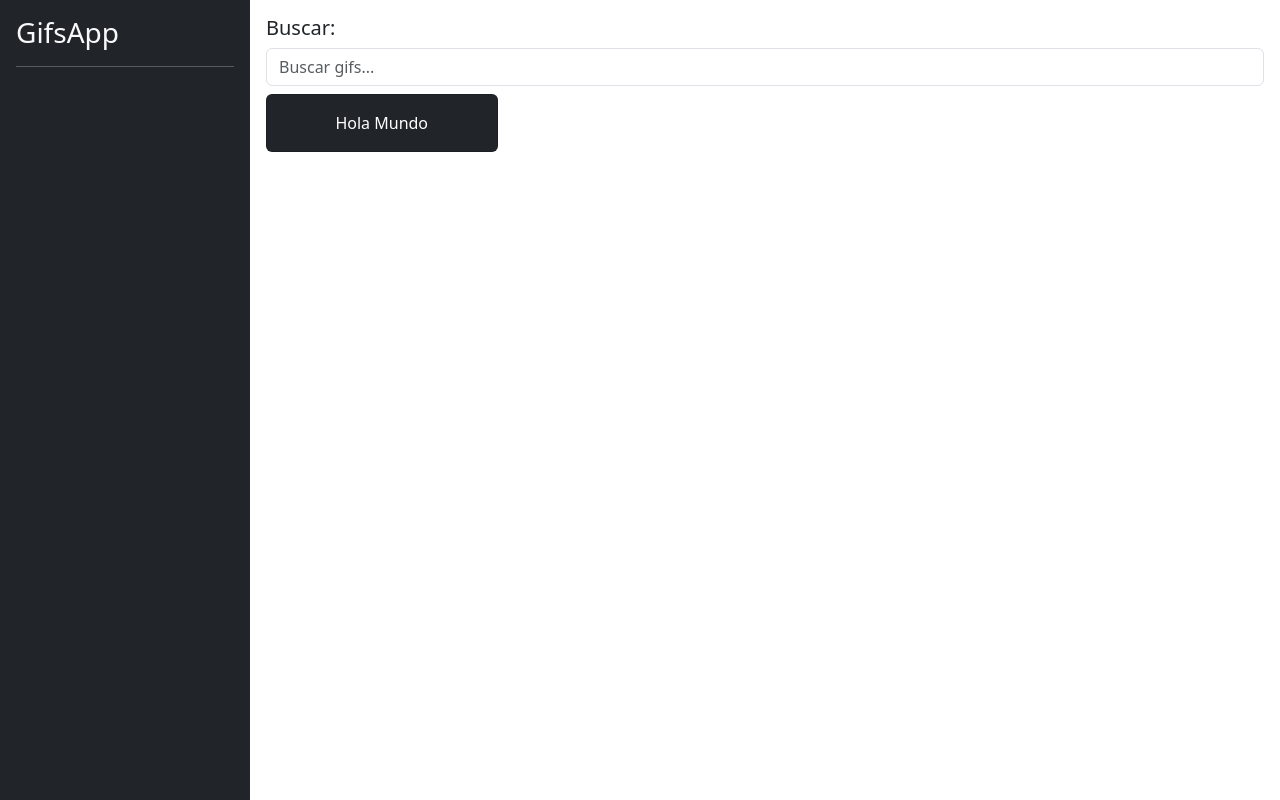
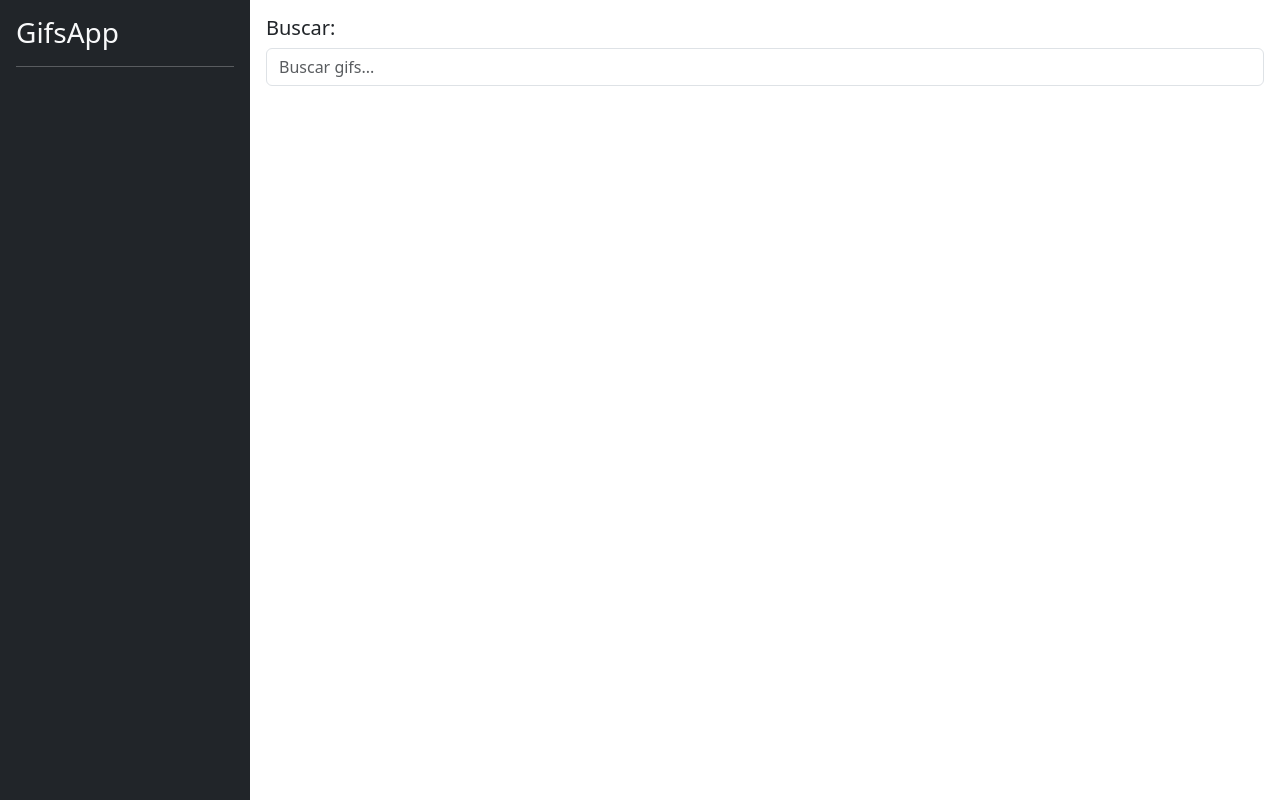
Before and after one commit to lafayetes/GifsApp, an Angular app: page / in a window 1280 px wide. Built offline with nearby package versions, Linux system fonts and the light colour scheme.

Commit message:
added the view of titles on the card list component of the gifs

```diff
--- a/src/app/gifs/components/card-list/card-list.component.html
+++ b/src/app/gifs/components/card-list/card-list.component.html
@@ -1,12 +1,12 @@
 <div class="row">
   <!-- Aqui basicamente podemos aclarar que md es pantallas medianas y decimos que en el row ocupe 3 espacios en pantallas medias y 6 espacios en pantallas chicas -->
-  <div class="col-md-3 col-sm-6">
+  <div *ngFor="let gif of gifs" class="col-md-3 col-sm-6">
     <div class="card mb-2 text-center bg-dark">
       <!-- TODO: Crear imagen -->
 
       <div class="card-body text-white">
         <p class="card-text">
-          Hola Mundo
+         {{gif.title}}
         </p>
       </div>
 
--- a/src/app/gifs/components/card-list/card-list.component.ts
+++ b/src/app/gifs/components/card-list/card-list.component.ts
@@ -1,4 +1,5 @@
-import { Component } from '@angular/core';
+import { Component, Input } from '@angular/core';
+import { Gif } from '../../interfaces/gifs.interfaces';
 
 @Component({
   selector: 'gifs-card-list',
@@ -6,5 +7,6 @@
   styleUrl: './card-list.component.css'
 })
 export class CardListComponent {
-
+@Input()
+public gifs:Gif[]=[];
 }
--- a/src/app/gifs/pages/home/home-page.component.html
+++ b/src/app/gifs/pages/home/home-page.component.html
@@ -8,7 +8,7 @@
 
   <div class="col-12 pt-2">
     <!-- Listado de Gifs -->
-    <gifs-card-list></gifs-card-list>
+    <gifs-card-list [gifs]="gifs"></gifs-card-list>
 
   </div>
 </div>
--- a/src/app/gifs/pages/home/home-page.component.ts
+++ b/src/app/gifs/pages/home/home-page.component.ts
@@ -1,4 +1,6 @@
 import { Component } from '@angular/core';
+import { GifsService } from '../../services/gifs.service';
+import { Gif } from '../../interfaces/gifs.interfaces';
 
 @Component({
   selector: 'gifs-home-page',
@@ -6,4 +8,9 @@
 })
 export class HomePageComponent {
 
+  constructor(private gifsService: GifsService){}
+
+  get gifs(): Gif[]{
+    return this.gifsService.gifList;
+  }
 }
```
